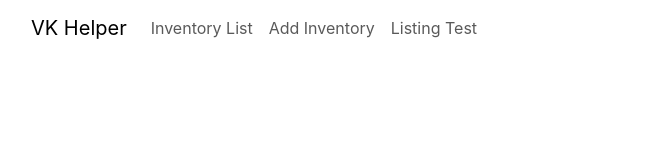
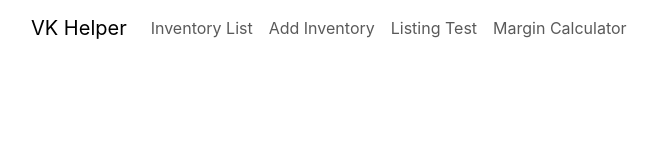
Before and after one commit to justrhoto/velvet-kumo-frontend, a React (Create React App) app: page / in a window 1280 px wide. Shown: the top 160 px of the page, without its empty margins (51-706 px from the left). Built offline with nearby package versions, Linux system fonts and the light colour scheme.

Commit message:
Add margin calculator to nav

```diff
--- a/src/App.js
+++ b/src/App.js
@@ -6,6 +6,7 @@ import EtsyNavBar from './EtsyNavBar';
 import InventoryList from './InventoryList';
 import InventoryForm from './InventoryForm';
 import Listing from './Listing';
+import MarginCalculator from './MarginCalculator';
 
 function App() {
   return (
@@ -17,6 +18,7 @@ function App() {
           <Route path="/list" element={<InventoryList />} />
           <Route path="/add" element={<InventoryForm />} />
           <Route path="/etsy" element={<Listing />} />
+          <Route path="/margins" element={<MarginCalculator />} />
         </Routes>
       </Router>
     </Container>
--- a/src/EtsyNavBar.js
+++ b/src/EtsyNavBar.js
@@ -10,6 +10,7 @@ function EtsyNavBar() {
                 <Nav.Item><Nav.Link as={Link} to="/list">Inventory List</Nav.Link></Nav.Item>
                 <Nav.Item><Nav.Link as={Link} to="/add">Add Inventory</Nav.Link></Nav.Item>
                 <Nav.Item><Nav.Link as={Link} to="/etsy">Listing Test</Nav.Link></Nav.Item>
+                <Nav.Item><Nav.Link as={Link} to="/margins">Margin Calculator</Nav.Link></Nav.Item>
             </Nav>
         </Navbar>
     );
```
